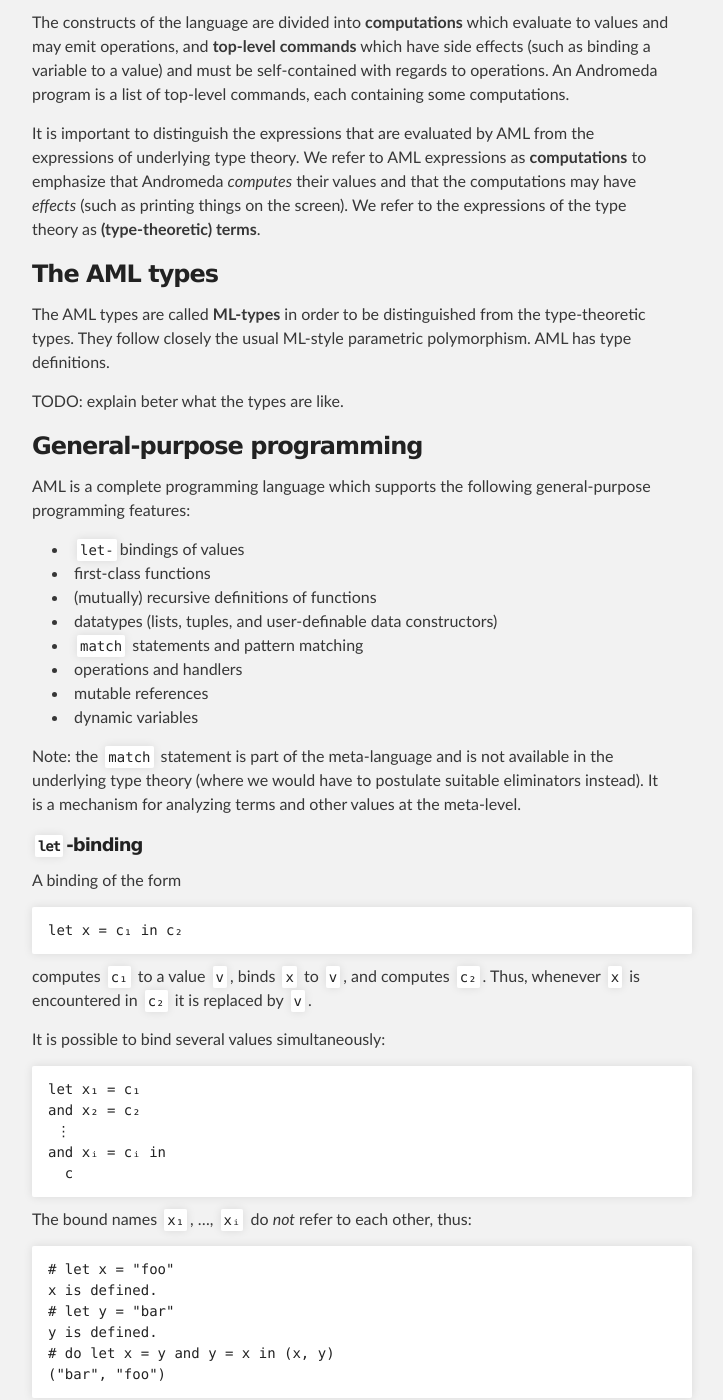
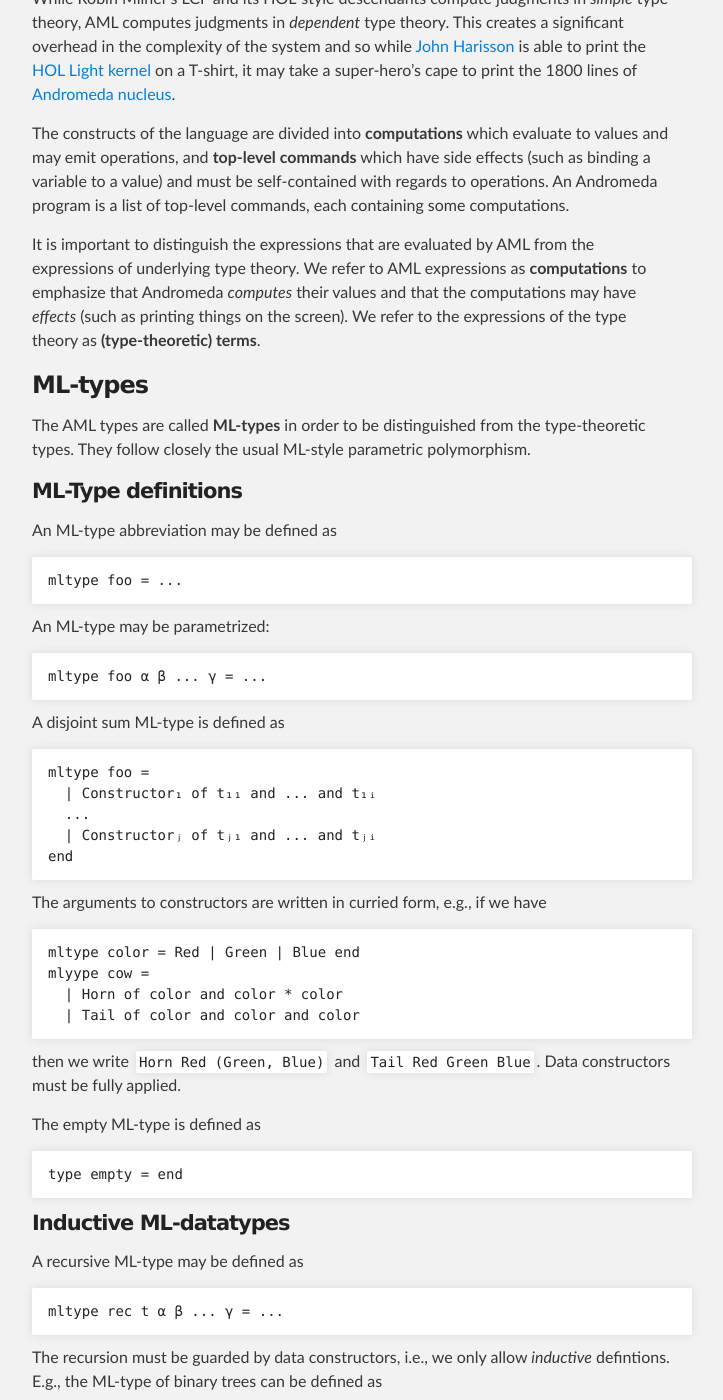
Before and after one commit to Andromedans/andromeda, a Jekyll site: the page built from meta-language.md, in a window 1280 px wide and 1400 px high, scrolled down 1779 px. Shown: the whole window, without its empty margins (288-1011 px from the left). Built offline with Jekyll 4.4.1, drawn with Linux system fonts in a browser that asks for light colours; formulas are drawn with MathJax 3; some of the changed text lies outside the part shown.

Commit message:
AML types.

```diff
--- a/meta-language.md
+++ b/meta-language.md
@@ -8,12 +8,16 @@ use_math: true
 Table of contents:
 
 * [About the Andromeda meta-language](#about-the-andromeda-meta-language)
+* [ML-types](#ml-types)
+   * [ML-type definitions](#ml-type-definitions)
+   * [Inductive ML-datatypes](#inductive-ml-datatypes)
+   * [Predefined ML-types](#predefined-ml-types)
 * [General-purpose programming](#general-purpose-programming)
    * [`let`-binding](#let-binding)
    * [Sequencing](#sequencing)
    * [Functions](#functions)
    * [Recursive functions](#recursive-functions)
-   * [Datatypes](#datatypes)
+   * [Predefined data values](#predefined-data-values)
    * [`match` statements and patterns](#match-statements-and-patterns)
    * [Operations and handlers](#operations-and-handlers)
    * [Mutable references](#mutable-references)
@@ -82,12 +86,64 @@ emphasize that Andromeda *computes* their values and that the computations may h
 *effects* (such as printing things on the screen).
 We refer to the expressions of the type theory as **(type-theoretic) terms**.
 
-### The AML types
+### ML-types
 
 The AML types are called **ML-types** in order to be distinguished from the type-theoretic
-types. They follow closely the usual ML-style parametric polymorphism. AML has type definitions.
+types. They follow closely the usual ML-style parametric polymorphism.
 
-TODO: explain beter what the types are like.
+#### ML-Type definitions
+
+An ML-type abbreviation may be defined as
+
+    mltype foo = ...
+
+An ML-type may be parametrized:
+
+    mltype foo α β ... γ = ...
+
+A disjoint sum ML-type is defined as
+
+    mltype foo =
+      | Constructor₁ of t₁₁ and ... and t₁ᵢ
+      ...
+      | Constructorⱼ of tⱼ₁ and ... and tⱼᵢ
+    end
+
+The arguments to constructors are written in curried form, e.g., if we have
+
+    mltype color = Red | Green | Blue end
+    mlyype cow =
+      | Horn of color and color * color
+      | Tail of color and color and color
+
+then we write `Horn Red (Green, Blue)` and `Tail Red Green Blue`. Data constructors must
+be fully applied.
+
+The empty ML-type is defined as
+
+    type empty = end
+
+#### Inductive ML-datatypes
+
+A recursive ML-type may be defined as
+
+    mltype rec t α β ... γ = ...
+
+The recursion must be guarded by data constructors, i.e., we only allow *inductive*
+defintions. E.g., the ML-type of binary trees can be defined as
+
+    mltype rec tree α =
+      | Empty
+      | Tree of α and α tree and α tree
+
+#### Predefined ML-types
+
+The following types are predefined by Andromeda:
+
+* `mlstring` is the type of [strings](#strings)
+* `option α` is the type of [optional values](#optional-values)
+* `list α` is the type of [lists](#lists)
+* `coercible` is the type of values used to signal the nucleus how to handle a coercion
 
 ### General-purpose programming
 
@@ -201,34 +257,29 @@ defined with
          ⋮
         and fⱼ z₁ z₂ ... = cⱼ
 
-##### Datatypes
+#### Predefined data values
 
-Apart from judgments AML also computes other values, such as functions, lists, tuples, and
-elements of other datatypes. We describe the datatypes in this section.
-
-###### Strings
+#### Strings
 
 A string is a sequence of characters delimited by quotes, e.g.
 
     "This string contains forty-two characters."
 
+Its type is `mlstring`.
 There are at present no facilities to manipulate strings in AML other than printing.
 
-###### Tuples
+#### Tuples
 
-A meta-level tuple is written as `(c₁, ..., cᵢ)`.
+A meta-level tuple is written as `(c₁, ..., cᵢ)`. Its type is `t₁ * ... tᵢ` where `tⱼ` is
+the type of `cⱼ`.
 
-##### Type definitions
+#### Optional values
 
-AML type system is currently under construction. It will support the usual datatype
-definitions, such as inductive datatypes and records. At the moment there are predefined
-lists and optional types.
+The value `None` indicates a lack of value and `Some c` indicates the presence of value
+`c`. The type of `None` is `∀ α, option α` and the type of `Some v` is `option t` if `t` is the
+type of `c`.
 
-###### Optional values
-
-The value `None` indicates a lack of value and `Some v` indicates the presence of value `v`.
-
-###### Lists
+#### Lists
 
 The empty list is written as `[]`. The list whose head is `c₁` and the tail is `c₂` is
 written as `c₁ :: c₂`. The computation
@@ -241,6 +292,8 @@ is shorthand for
 
 At present, due to lack of meta-level types, lists are heterogeneous in the sense that
 they may contain values of different shapes.
+
+
 
 ##### `match` statements and patterns
 
```
